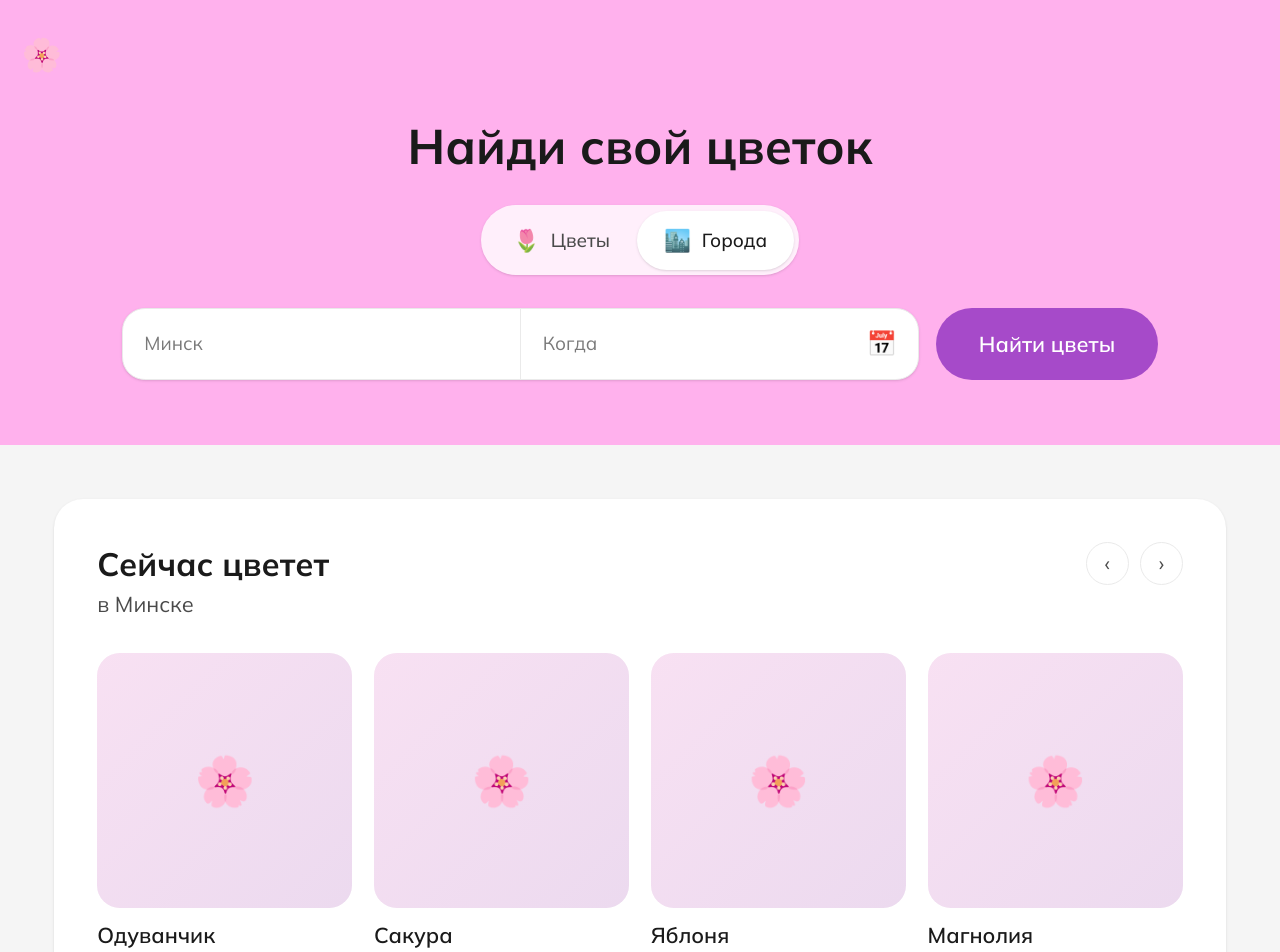
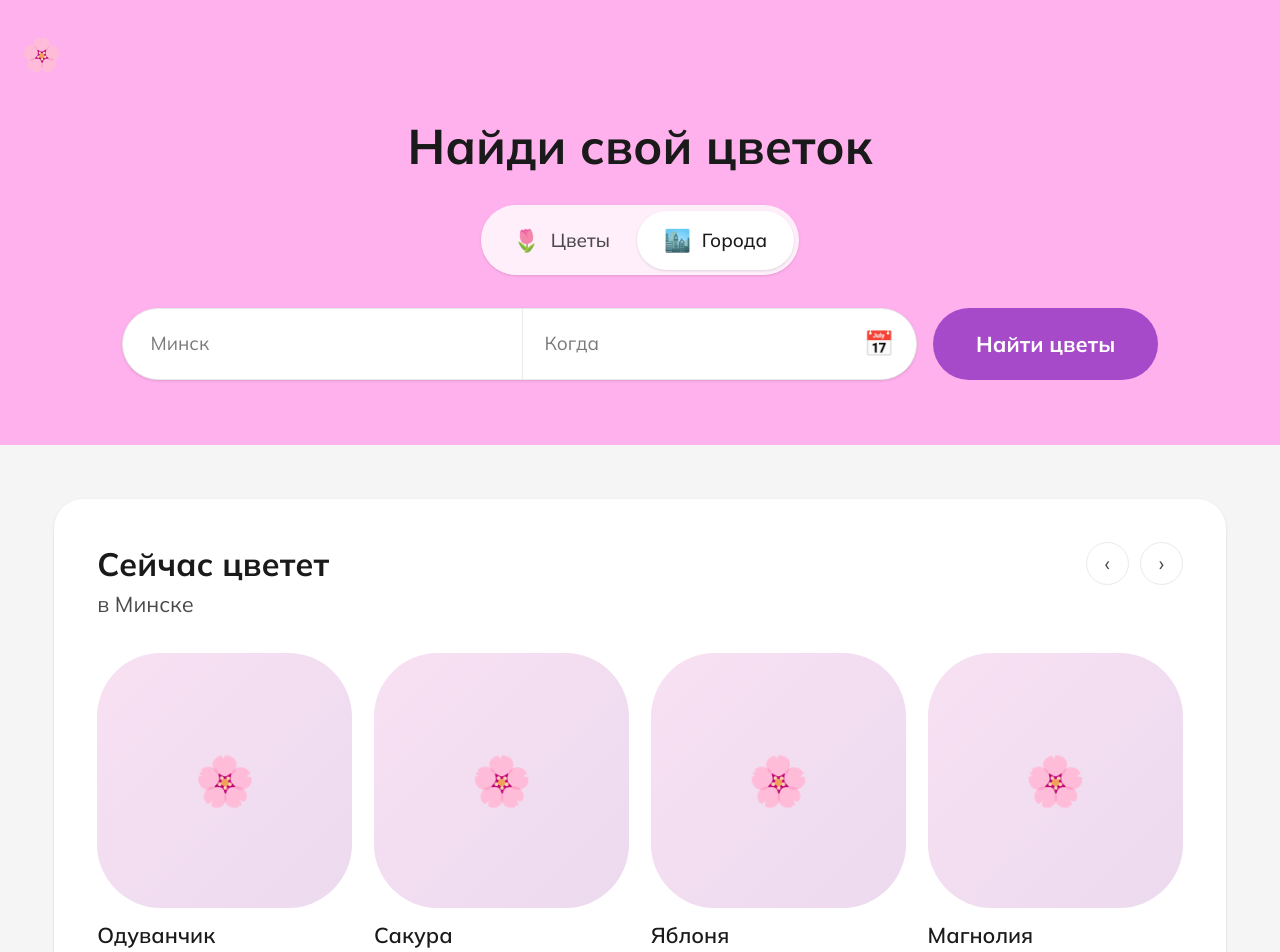
Before and after one commit to Spalesja/flowercalendar, a Next.js app: page / in a window 1280 px wide. Shown: the top 952 px of the page. Built offline with nearby package versions, Linux system fonts and the light colour scheme.

Commit message:
make everything round

```diff
--- a/src/components/cards/plant-bloom-card.tsx
+++ b/src/components/cards/plant-bloom-card.tsx
@@ -13,7 +13,7 @@ export function PlantBloomCard({
 }: PlantBloomCardProps) {
   return (
     <a href={href} className="group flex-1 min-w-0">
-      <div className="aspect-square rounded-xl bg-surface-soft overflow-hidden mb-2">
+      <div className="aspect-square rounded-[25%] bg-surface-soft overflow-hidden mb-2">
         {imageUrl ? (
           <img
             src={imageUrl}
--- a/src/components/search/search-bar.tsx
+++ b/src/components/search/search-bar.tsx
@@ -12,8 +12,8 @@ export function SearchBar({
 }: SearchBarProps) {
   return (
     <div className="flex flex-col sm:flex-row items-stretch gap-3 w-full max-w-3xl">
-      <div className="flex flex-col sm:flex-row flex-1 rounded-xl bg-white shadow-sm overflow-hidden border border-divider">
-        <div className="flex-1 flex items-center px-4 py-3 border-b sm:border-b-0 sm:border-r border-divider">
+      <div className="flex flex-col sm:flex-row flex-1 rounded-full bg-white shadow-sm overflow-hidden border border-divider">
+        <div className="flex-1 flex items-center pl-[28px] pr-4 py-3 border-b sm:border-b-0 sm:border-r border-divider">
           <input
             type="text"
             placeholder={placeholder}
@@ -31,7 +31,7 @@ export function SearchBar({
           <span className="text-text-tertiary ml-2 text-lg">📅</span>
         </div>
       </div>
-      <PrimaryButton className="px-8 py-3 text-base font-semibold whitespace-nowrap">
+      <PrimaryButton className="px-8 py-3 text-base font-bold whitespace-nowrap">
         Найти цветы
       </PrimaryButton>
     </div>
```
